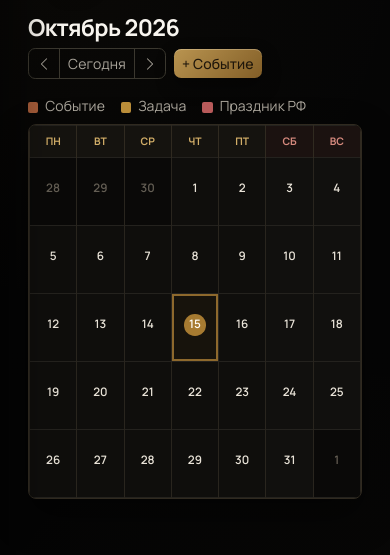
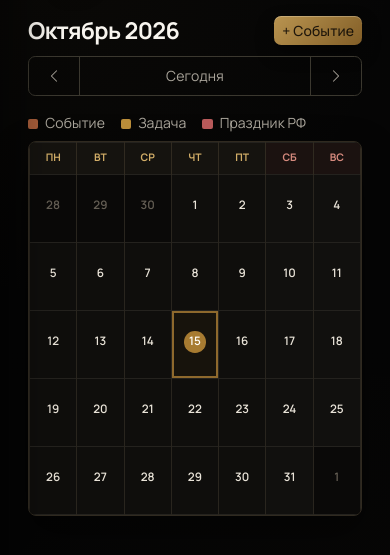
Before and after one commit to Enotas51/CRMDicescream, a Django app: page /calendar/ in a window 390 px wide. Shown: the part 59-614 px from the top of the page. Run offline with Django 5.2, Linux system fonts and the light colour scheme; a user stored in the database is signed in; tables that the repository leaves empty hold one stand-in row (values such as "Sample post"); grey boxes marked "Sample" are stand-in pictures.

Commit message:
Improve mobile calendar controls

```diff
--- a/calendar_app/views.py
+++ b/calendar_app/views.py
@@ -159,7 +159,7 @@ class EventCreateView(CanEditMixin, CreateView):
       self.object.recurrence_key = recurrence_key
       self.object.recurrence_until = weekly_until
       self.object.save(update_fields=['recurrence_key', 'recurrence_until'])
-      copies = create_event_copies(
+      create_event_copies(
         self.object,
         weekly_dates(timezone.localtime(self.object.start).date(), weekly_until),
         self.request.user,
@@ -167,20 +167,11 @@ class EventCreateView(CanEditMixin, CreateView):
         recurrence_until=weekly_until,
       )
     elif recurrence_type == 'dates':
-      copies = create_event_copies(
+      create_event_copies(
         self.object,
         parse_copy_dates(self.request.POST.getlist('copy_date')),
         self.request.user,
       )
-    else:
-      copies = []
-    if copies:
-      messages.success(
-        self.request,
-        f'Событие создано и скопировано на {len(copies)} дат(ы).',
-      )
-    else:
-      messages.success(self.request, 'Событие создано.')
     return response
 
   def get_success_url(self):
@@ -201,18 +192,11 @@ class EventUpdateView(CanEditMixin, UpdateView):
 
   def form_valid(self, form):
     response = super().form_valid(form)
-    copies = create_event_copies(
+    create_event_copies(
       self.object,
       parse_copy_dates(self.request.POST.getlist('copy_date')),
       self.request.user,
     )
-    if copies:
-      messages.success(
-        self.request,
-        f'Событие обновлено и скопировано на {len(copies)} дат(ы).',
-      )
-    else:
-      messages.success(self.request, 'Событие обновлено.')
     return response
 
   def get_success_url(self):
--- a/static/css/app.css
+++ b/static/css/app.css
@@ -2338,6 +2338,7 @@ h2, .h2 { font-size: clamp(1.6rem, 2.3vw, 2.1rem); }
 .mobile-day-dots { display: none; }
 
 .calendar-upcoming-mobile { display: none; }
+.calendar-classic-wrap { touch-action: pan-y; }
 
 .calendar-day-modal { border-color: var(--ds-border); background: var(--ds-bg-elevated); }
 .calendar-day-modal .modal-header { border-bottom-color: var(--ds-border); padding: 1rem 1.1rem 0.85rem; }
@@ -2421,6 +2422,17 @@ h2, .h2 { font-size: clamp(1.6rem, 2.3vw, 2.1rem); }
 }
 
 @media (max-width: 575.98px) {
+  .calendar-toolbar { align-items: stretch !important; gap: 0.65rem !important; }
+  .calendar-toolbar-title { display: flex; align-items: center; justify-content: space-between; width: 100%; gap: 0.75rem; }
+  .calendar-toolbar-title h1 { min-width: 0; }
+  .calendar-mobile-create { flex: 0 0 auto; white-space: nowrap; }
+  .calendar-toolbar-actions { width: 100%; }
+  .calendar-month-switcher { display: flex; width: 100%; }
+  .calendar-month-switcher .btn { display: inline-flex; min-height: 2.5rem; align-items: center; justify-content: center; }
+  .calendar-month-switcher .btn:first-child,
+  .calendar-month-switcher .btn:last-child { flex: 0 0 3.25rem; }
+  .calendar-month-switcher .btn:nth-child(2) { flex: 1; }
+
   .calendar-upcoming-mobile {
     display: block;
     margin-top: 0.8rem;
--- a/templates/base.html
+++ b/templates/base.html
@@ -24,7 +24,7 @@
   <link href="https://fonts.googleapis.com/css2?family=Cormorant+Garamond:wght@600;700&family=Manrope:wght@400;500;600;700;800&display=swap" rel="stylesheet">
   <link href="https://cdn.jsdelivr.net/npm/bootstrap@5.3.3/dist/css/bootstrap.min.css" rel="stylesheet">
   <link href="https://cdn.jsdelivr.net/npm/bootstrap-icons@1.11.3/font/bootstrap-icons.min.css" rel="stylesheet">
-  <link href="{% static 'css/app.css' %}?v=20261015-18" rel="stylesheet">
+  <link href="{% static 'css/app.css' %}?v=20261015-20" rel="stylesheet">
   <script src="https://unpkg.com/htmx.org@2.0.4"></script>
   {% block extra_head %}{% endblock %}
 </head>
--- a/templates/calendar_app/calendar.html
+++ b/templates/calendar_app/calendar.html
@@ -3,11 +3,14 @@
 {% block content %}
 <div class="container-fluid calendar-page">
   <div class="calendar-toolbar d-flex justify-content-between align-items-center mb-3 flex-wrap gap-2">
-    <div>
+    <div class="calendar-toolbar-title">
       <h1 class="h3 mb-0">{{ month_name }} {{ year }}</h1>
+      {% if can_edit %}
+      <a href="{% url 'calendar_app:create' %}" class="btn btn-primary btn-sm calendar-mobile-create d-sm-none">+ Событие</a>
+      {% endif %}
     </div>
-    <div class="d-flex gap-2 flex-wrap align-items-center">
-      <div class="btn-group">
+    <div class="d-flex gap-2 flex-wrap align-items-center calendar-toolbar-actions">
+      <div class="btn-group calendar-month-switcher">
         <a href="?year={{ prev_year }}&month={{ prev_month }}" class="btn btn-outline-secondary btn-sm" title="Предыдущий месяц">
           <i class="bi bi-chevron-left"></i>
         </a>
@@ -17,7 +20,7 @@
         </a>
       </div>
       {% if can_edit %}
-      <a href="{% url 'calendar_app:create' %}" class="btn btn-primary btn-sm">+ Событие</a>
+      <a href="{% url 'calendar_app:create' %}" class="btn btn-primary btn-sm d-none d-sm-inline-flex">+ Событие</a>
       {% endif %}
     </div>
   </div>
@@ -28,7 +31,7 @@
     <span><span class="calendar-legend-dot calendar-legend-holiday"></span> Праздник РФ</span>
   </div>
 
-  <div class="calendar-classic-wrap">
+  <div class="calendar-classic-wrap" data-calendar-swipe data-prev-month-url="?year={{ prev_year }}&month={{ prev_month }}" data-next-month-url="?year={{ next_year }}&month={{ next_month }}">
     <table class="calendar-classic table table-bordered mb-0">
       <thead>
         <tr>
@@ -238,6 +241,24 @@ document.addEventListener('DOMContentLoaded', function () {
     });
   });
 
+  var calendarSwipe = document.querySelector('[data-calendar-swipe]');
+  if (calendarSwipe) {
+    var swipeStartX = 0;
+    var swipeStartY = 0;
+    calendarSwipe.addEventListener('touchstart', function (event) {
+      var touch = event.changedTouches[0];
+      swipeStartX = touch.clientX;
+      swipeStartY = touch.clientY;
+    }, { passive: true });
+    calendarSwipe.addEventListener('touchend', function (event) {
+      var touch = event.changedTouches[0];
+      var deltaX = touch.clientX - swipeStartX;
+      var deltaY = touch.clientY - swipeStartY;
+      if (Math.abs(deltaX) < 55 || Math.abs(deltaX) <= Math.abs(deltaY)) return;
+      window.location.href = deltaX > 0 ? calendarSwipe.dataset.prevMonthUrl : calendarSwipe.dataset.nextMonthUrl;
+    }, { passive: true });
+  }
+
   function showEventDetail(eventItem) {
     var day = eventItem.closest('[data-calendar-day]');
     if (day) {
```
